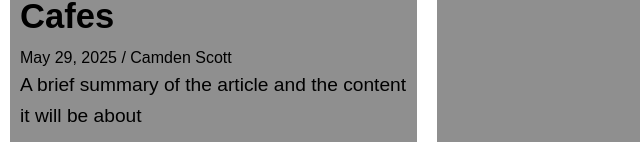
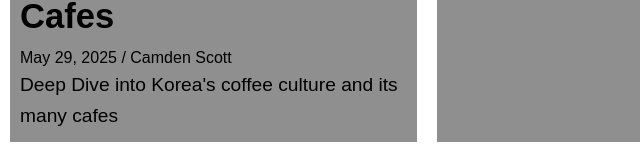
Before and after one commit to ByeolBaram/fareastexplorers, a plain HTML site: page index.html in a window 1280 px wide. Shown: the part 550-711 px from the top of the page, 0-640 px from the left. Drawn offline with Linux system fonts and the light colour scheme.

Commit message:
Fixed the Tagline for the Cafe Article

```diff
--- a/index.html
+++ b/index.html
@@ -55,7 +55,7 @@
                         Camden Scott
                     </li>
                 </ul>
-                <p>A brief summary of the article and the content it will be about</p>
+                <p>Deep Dive into Korea's coffee culture and its many cafes</p>
             </div>
             <div class="article-card">
                 <a href="pages/articles/lopburi_wedding.html">
```
Also changed, not shown: pages/blog.html (+1 -1 lines), pages/korea_articles.html (+1 -1 lines).
